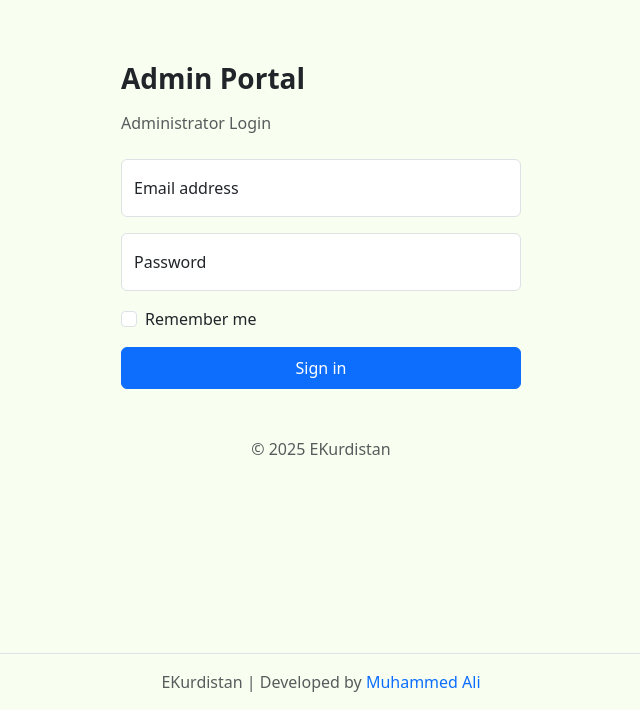
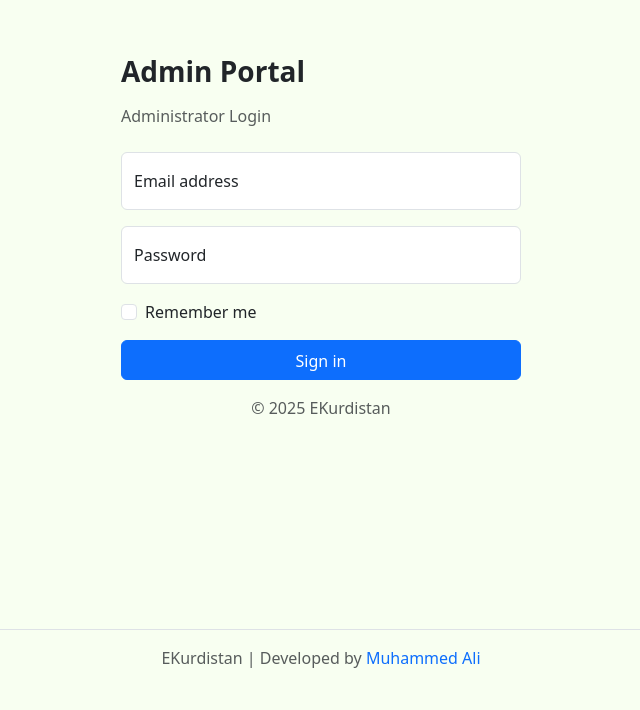
Before and after one commit to hedeshawqiomer/my-app-frontend, a React (Vite) app: page /admin/login in a window 1280 px wide. Shown: the part 114-824 px from the top of the page, without its empty margins (319-959 px from the left). After the commit the page ends 800 px from the top, so only its background shows below. Built offline with nearby package versions, Linux system fonts and the light colour scheme; no server answers.

Commit message:
login page issues

```diff
--- a/src/pages/admin/AdminLogin.jsx
+++ b/src/pages/admin/AdminLogin.jsx
@@ -83,8 +83,8 @@ export default function AdminLogin() {
   }
 
   return (
-    <div className="d-flex flex-column min-vh-100 m-4">
-      <main className="form-signin w-100 m-auto py-4" style={{ maxWidth: 400 }}>
+    <div className="d-flex flex-column min-vh-100  me-4 ms-4">
+      <main className="form-signin w-100 m-auto " style={{ maxWidth: 400 }}>
         <form onSubmit={onSubmit} noValidate>
           <h1 className="h3 mb-3 fw-bold d-flex align-items-center">Admin Portal</h1>
           <p className="text-muted mb-4">Administrator Login</p>
@@ -119,11 +119,11 @@ export default function AdminLogin() {
             <label className="form-check-label" htmlFor="checkDefault">Remember me</label>
           </div>
 
-          <button className="btn btn-primary w-100 py-2" type="submit" disabled={submitting}>
+          <button className="btn btn-primary w-100 pt-2" type="submit" disabled={submitting}>
             {submitting ? "Signing in…" : "Sign in"}
           </button>
 
-          <p className="mt-5 mb-3 text-body-secondary text-center">© 2025 EKurdistan</p>
+          <p className="mt-3  text-body-secondary text-center">© 2025 EKurdistan</p>
         </form>
       </main>
       <BackendFooter />
```
